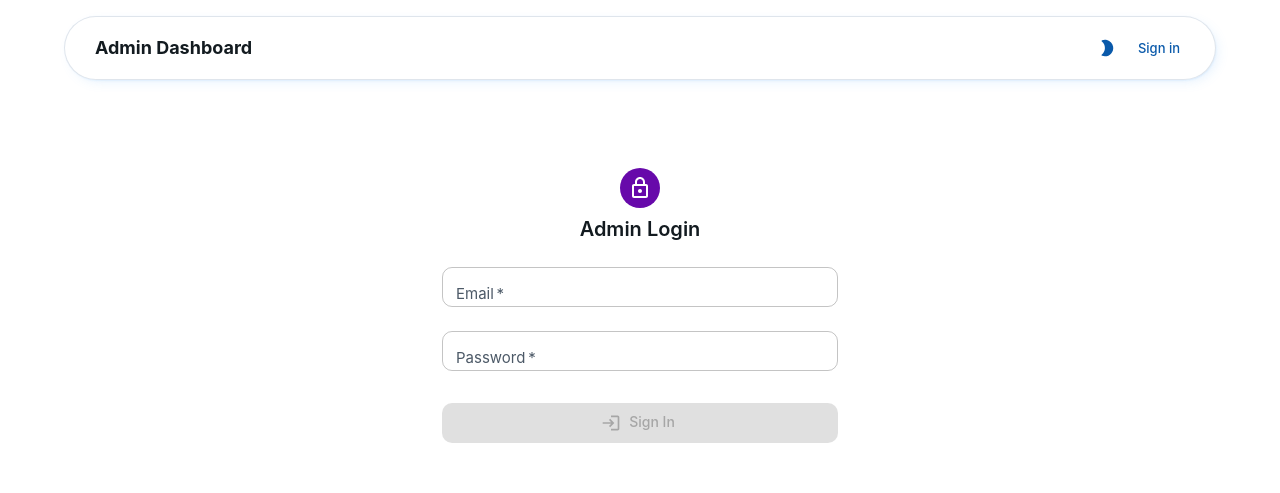
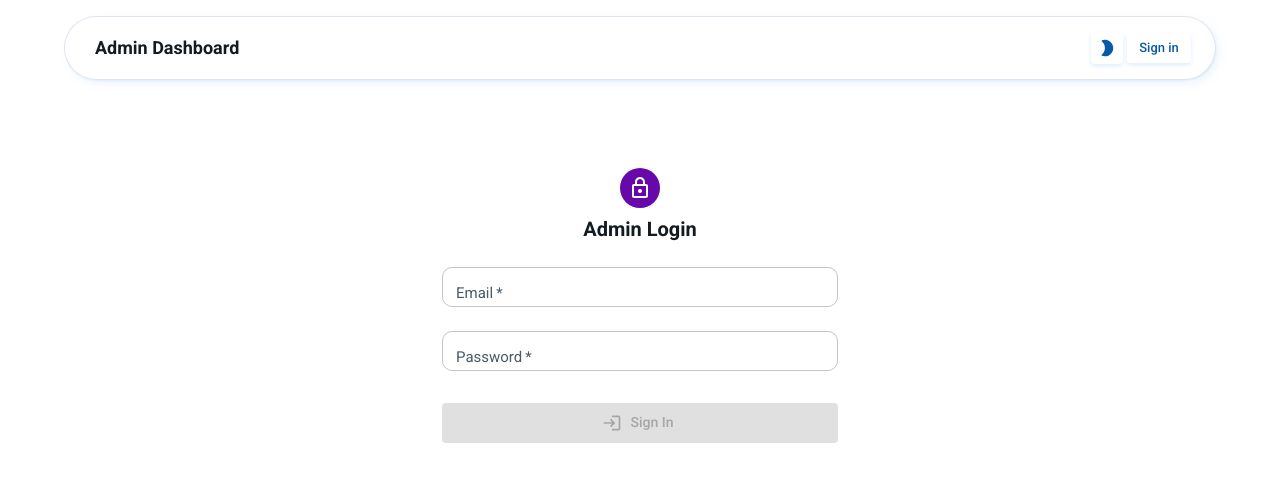
Before and after one commit to Jayanthbm/admin-portal, a React (Create React App) app: page /login in a window 1280 px wide. Shown: the top 493 px of the page. Built offline with nearby package versions, Linux system fonts and the light colour scheme.

Commit message:
Font Family updated

```diff
--- a/src/myTheme.js
+++ b/src/myTheme.js
@@ -134,7 +134,7 @@ const getDesignTokens = (mode) => ({
     },
   },
   typography: {
-    fontFamily: ['"Inter", "sans-serif"'].join(','),
+    fontFamily: ['"Roboto", "sans-serif"'].join(','),
     h1: {
       fontSize: 60,
       fontWeight: 600,
@@ -268,15 +268,15 @@ export default function myTheme(mode) {
       },
       MuiButtonBase: {
         defaultProps: {
-          disableTouchRipple: true,
-          disableRipple: true,
+          disableTouchRipple: false,
+          disableRipple: false,
         },
         styleOverrides: {
           root: {
             boxSizing: 'border-box',
             transition: 'all 100ms ease-in',
             '&:focus-visible': {
-              outline: `3px solid ${alpha(brand[500], 0.5)}`,
+              outline: `2px solid ${alpha(brand[500], 0.5)}`,
               outlineOffset: '2px',
             },
           },
@@ -286,8 +286,8 @@ export default function myTheme(mode) {
         styleOverrides: {
           root: ({ theme, ownerState }) => ({
             boxSizing: 'border-box',
-            boxShadow: 'none',
-            borderRadius: '10px',
+            boxShadow: 'none', // Default box shadow
+            borderRadius: '4px',
             textTransform: 'none',
             '&:active': {
               transform: 'scale(0.98)',
@@ -303,28 +303,50 @@ export default function myTheme(mode) {
                 color: brand[50],
                 background: brand[500],
                 backgroundImage: `linear-gradient(to bottom, ${brand[400]}, ${brand[600]})`,
-                boxShadow: `inset 0 1px ${alpha(brand[300], 0.4)}`,
+                boxShadow:
+                  theme.palette.mode === 'light'
+                    ? `0 4px 6px ${alpha(brand[300], 0.3)}, 0 1px 3px ${alpha(brand[300], 0.1)}`
+                    : `0 4px 6px ${alpha(brand[700], 0.3)}, 0 1px 3px ${alpha(brand[700], 0.1)}`,
                 outline: `1px solid ${brand[700]}`,
                 '&:hover': {
                   background: brand[400],
                   backgroundImage: 'none',
-                  boxShadow: `0 0 0 1px  ${alpha(brand[300], 0.5)}`,
+                  boxShadow:
+                    theme.palette.mode === 'light'
+                      ? `0 4px 6px ${alpha(brand[300], 0.3)}, 0 1px 3px ${alpha(brand[300], 0.1)}`
+                      : `0 4px 6px ${alpha(brand[700], 0.3)}, 0 1px 3px ${alpha(brand[700], 0.1)}`,
                 },
               }),
             ...(ownerState.variant === 'outlined' && {
               backgroundColor: alpha(brand[300], 0.1),
               borderColor: brand[300],
               color: brand[500],
+              boxShadow:
+                theme.palette.mode === 'light'
+                  ? `0 2px 4px ${alpha(brand[300], 0.2)}`
+                  : `0 2px 4px ${alpha(brand[700], 0.2)}`,
               '&:hover': {
                 backgroundColor: alpha(brand[300], 0.3),
                 borderColor: brand[200],
+                boxShadow:
+                  theme.palette.mode === 'light'
+                    ? `0 2px 4px ${alpha(brand[300], 0.3)}`
+                    : `0 2px 4px ${alpha(brand[700], 0.3)}`,
               },
             }),
             ...(ownerState.variant === 'text' && {
               color: brand[500],
+              boxShadow:
+                theme.palette.mode === 'light'
+                  ? `0 2px 4px ${alpha(brand[300], 0.2)}`
+                  : `0 2px 4px ${alpha(brand[700], 0.2)}`,
               '&:hover': {
                 backgroundColor: alpha(brand[300], 0.3),
                 borderColor: brand[200],
+                boxShadow:
+                  theme.palette.mode === 'light'
+                    ? `0 2px 4px ${alpha(brand[300], 0.3)}`
+                    : `0 2px 4px ${alpha(brand[700], 0.3)}`,
               },
             }),
             ...(theme.palette.mode === 'dark' && {
```
